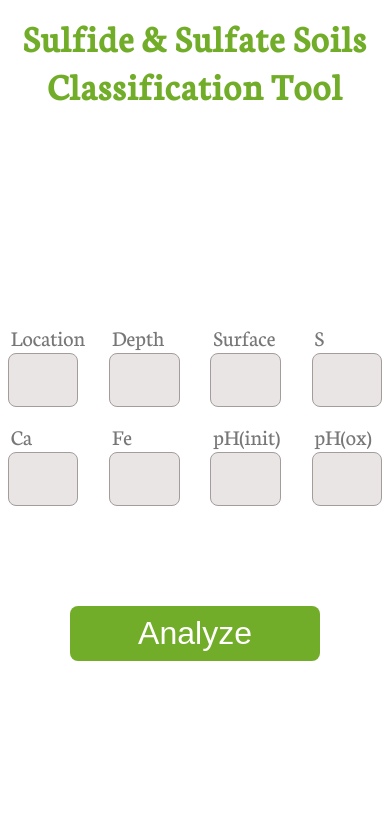
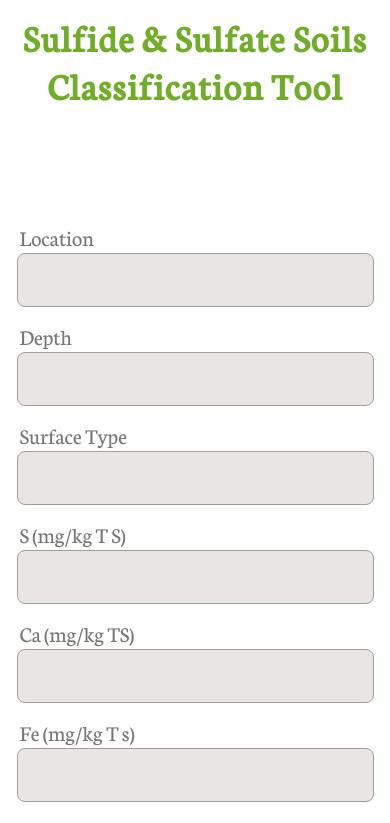
Before and after one commit to CasperKristiansson/AL1523-Digitalisation-and-Innovation-for-Sustainable-Development, a React (Create React App) app: page / in a window 390 px wide. Shown: the top 823 px of the page. Built offline with nearby package versions, Linux system fonts and the light colour scheme.

Commit message:
Input mobile design

```diff
--- a/src/Components/input.tsx
+++ b/src/Components/input.tsx
@@ -4,11 +4,22 @@ import { createUseStyles } from "react-jss"
 const useStyles = createUseStyles({
 	Input: {
         paddingTop: "200px",
+        "@media (max-width: 600px)": {
+            paddingTop: "100px",
+        },
     },
     Row: {
         display: "grid",
         gridTemplateColumns: "repeat(4, 1fr)",
         gridGap: "15px",
+        // At 1000px or less, the grid will be 2 columns wide
+        "@media (max-width: 1000px)": {
+            gridTemplateColumns: "repeat(2, 1fr)",
+        },
+        // At 500px or less, the grid will be 1 column wide
+        "@media (max-width: 500px)": {
+            gridTemplateColumns: "repeat(1, 1fr)",
+        },
     },
     Col4: {
         display: "flex",
@@ -23,7 +34,10 @@ const useStyles = createUseStyles({
         border: "1px solid #A49B9B",
         borderRadius: "8px",
         fontSize: "1.4em",
-        color: "#222222"
+        color: "#222222",
+        "@media (max-width: 1000px)": {
+            width: "90%",
+        },
     },
     label: {
         textAlign: "left",
@@ -31,6 +45,9 @@ const useStyles = createUseStyles({
         height: "30px",
         color: "#777777",
         fontSize: "1.4em",
+        "@media (max-width: 1000px)": {
+            width: "90%",
+        },
     },
 });
 
```
